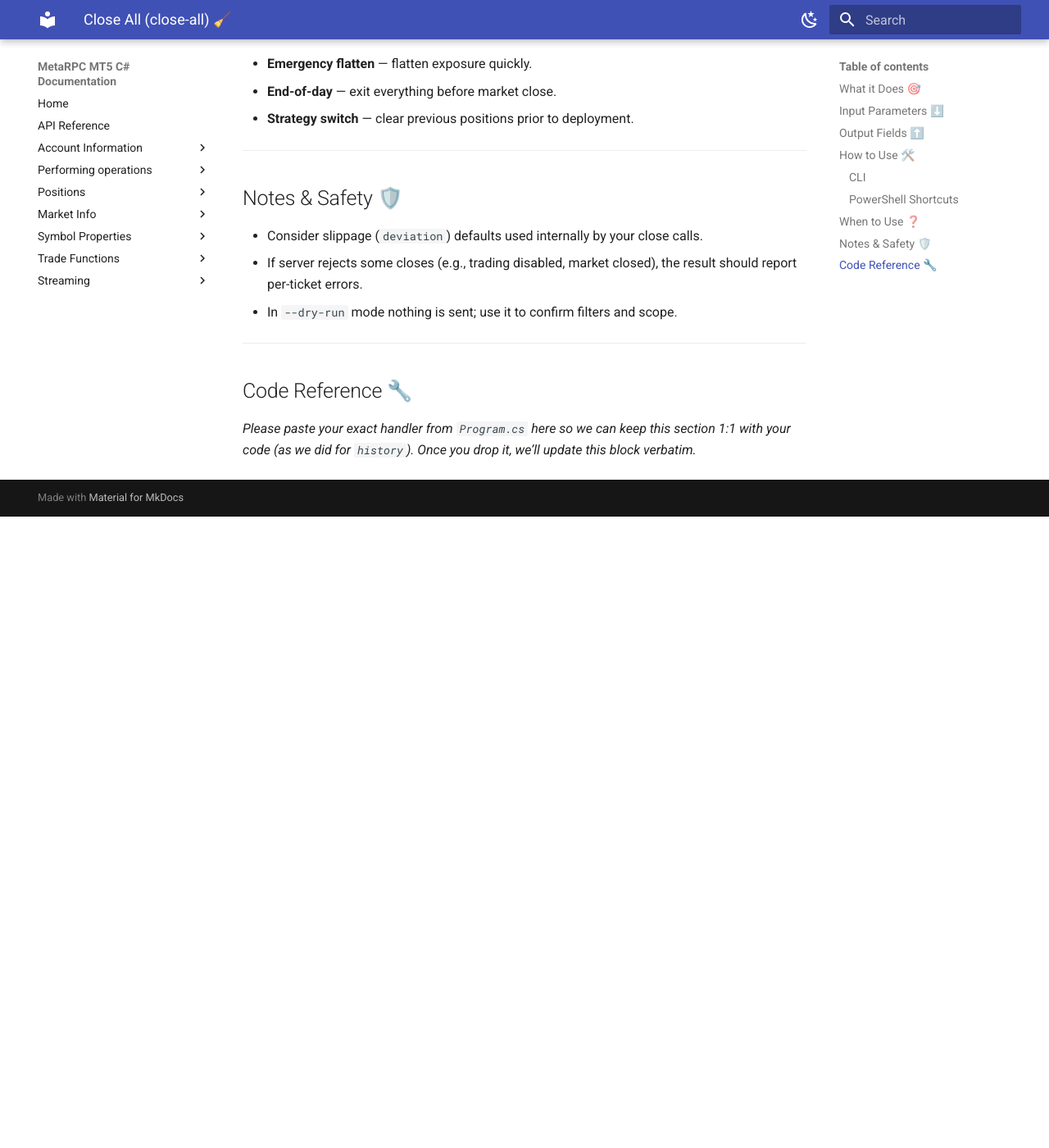
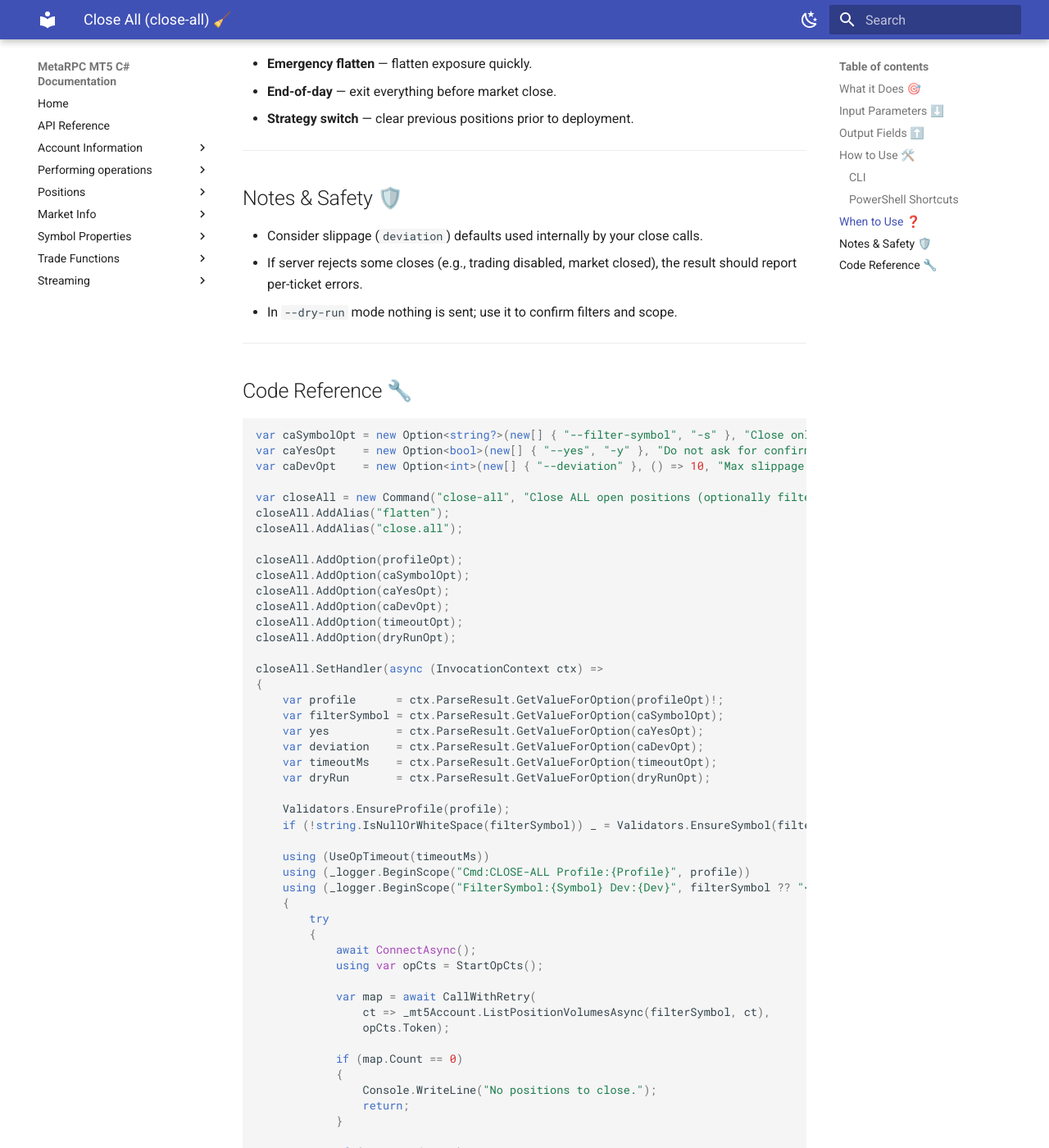
Before and after one commit to MetaRPC/CSharpMT5, an MkDocs documentation site: the page built from docs/Market_Data/Close-all.md, in a window 1280 px wide and 1400 px high, scrolled down 1772 px. Shown: the whole window at 82% size. Built offline with MkDocs 1.6.1 and Material for MkDocs 9.7.7, drawn with Linux system fonts in a browser that asks for light colours; before the commit the page ends 2402 px from its top, so only the background shows below that; some of the changed text lies outside the part shown.

Commit message:
Update Close-all.md

````diff
--- a/docs/Market_Data/Close-all.md
+++ b/docs/Market_Data/Close-all.md
@@ -77,4 +77,94 @@ close-all    # or alias if you have one in shortcasts
 
 ## Code Reference 🔧
 
-*Please paste your exact handler from `Program.cs` here so we can keep this section 1:1 with your code (as we did for `history`). Once you drop it, we’ll update this block verbatim.*
+```csharp
+var caSymbolOpt = new Option<string?>(new[] { "--filter-symbol", "-s" }, "Close only positions for this symbol (e.g., EURUSD)");
+var caYesOpt    = new Option<bool>(new[] { "--yes", "-y" }, "Do not ask for confirmation");
+var caDevOpt    = new Option<int>(new[] { "--deviation" }, () => 10, "Max slippage in points");
+
+var closeAll = new Command("close-all", "Close ALL open positions (optionally filtered by symbol)");
+closeAll.AddAlias("flatten");
+closeAll.AddAlias("close.all");
+
+closeAll.AddOption(profileOpt);
+closeAll.AddOption(caSymbolOpt);
+closeAll.AddOption(caYesOpt);
+closeAll.AddOption(caDevOpt);
+closeAll.AddOption(timeoutOpt);
+closeAll.AddOption(dryRunOpt);
+
+closeAll.SetHandler(async (InvocationContext ctx) =>
+{
+    var profile      = ctx.ParseResult.GetValueForOption(profileOpt)!;
+    var filterSymbol = ctx.ParseResult.GetValueForOption(caSymbolOpt);
+    var yes          = ctx.ParseResult.GetValueForOption(caYesOpt);
+    var deviation    = ctx.ParseResult.GetValueForOption(caDevOpt);
+    var timeoutMs    = ctx.ParseResult.GetValueForOption(timeoutOpt);
+    var dryRun       = ctx.ParseResult.GetValueForOption(dryRunOpt);
+
+    Validators.EnsureProfile(profile);
+    if (!string.IsNullOrWhiteSpace(filterSymbol)) _ = Validators.EnsureSymbol(filterSymbol);
+
+    using (UseOpTimeout(timeoutMs))
+    using (_logger.BeginScope("Cmd:CLOSE-ALL Profile:{Profile}", profile))
+    using (_logger.BeginScope("FilterSymbol:{Symbol} Dev:{Dev}", filterSymbol ?? "<any>", deviation))
+    {
+        try
+        {
+            await ConnectAsync();
+            using var opCts = StartOpCts();
+
+            var map = await CallWithRetry(
+                ct => _mt5Account.ListPositionVolumesAsync(filterSymbol, ct),
+                opCts.Token);
+
+            if (map.Count == 0)
+            {
+                Console.WriteLine("No positions to close.");
+                return;
+            }
+
+            if (!yes || dryRun)
+            {
+                Console.WriteLine($"Will close {map.Count} position(s){(filterSymbol is null ? "" : $" for {filterSymbol}")}. Deviation={deviation}");
+                foreach (var (ticket, vol) in map.Take(10))
+                    Console.WriteLine($"  #{ticket} vol={vol}");
+                if (map.Count > 10) Console.WriteLine($"  ... and {map.Count - 10} more");
+                if (dryRun) return;
+                Console.WriteLine("Pass --yes to execute.");
+                Environment.ExitCode = 2;
+                return;
+            }
+
+            int ok = 0, fail = 0;
+            foreach (var (ticket, vol) in map)
+            {
+                try
+                {
+                    await CallWithRetry(ct => _mt5Account.ClosePositionFullAsync(ticket, vol, deviation, ct), opCts.Token);
+                    ok++;
+                }
+                catch (Exception ex)
+                {
+                    _logger.LogWarning("Close #{Ticket} vol={Vol} failed: {Msg}", ticket, vol, ex.Message);
+                    fail++;
+                }
+            }
+
+            Console.WriteLine($"Closed OK: {ok}; Failed: {fail}");
+            Environment.ExitCode = fail == 0 ? 0 : 1;
+        }
+        catch (Exception ex)
+        {
+            ErrorPrinter.Print(_logger, ex, IsDetailed());
+            Environment.ExitCode = 1;
+        }
+        finally
+        {
+            try { await _mt5Account.DisconnectAsync(); } catch { /* ignore */ }
+        }
+    }
+});
+
+root.AddCommand(closeAll);
+```
````
